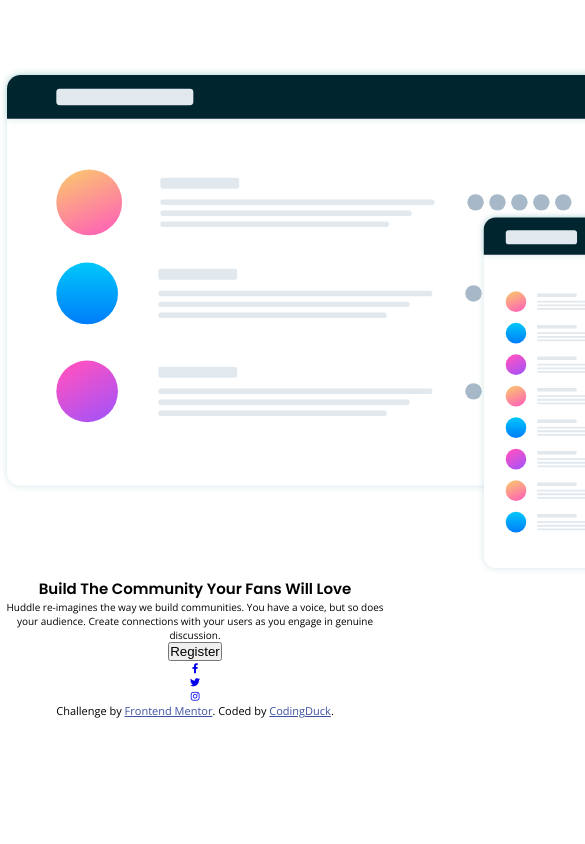
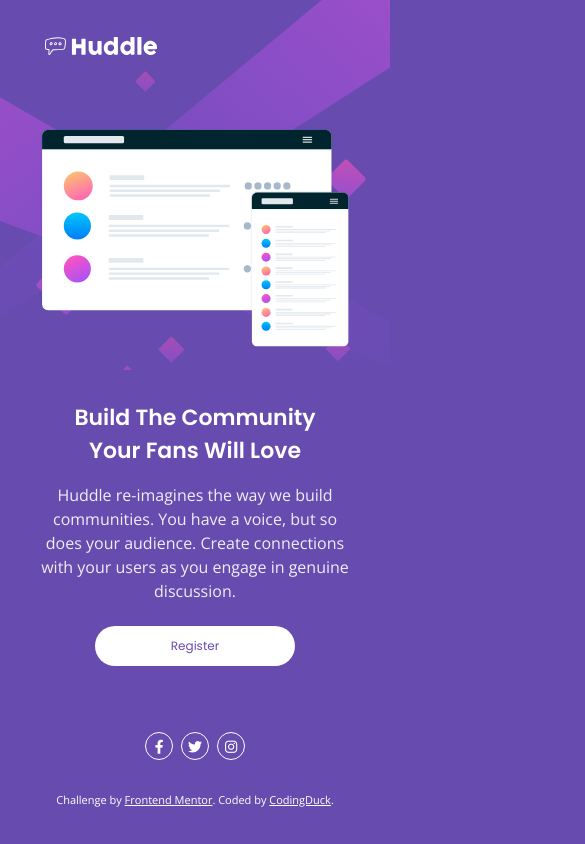
Before and after one commit to KaskaS-O/huddle-landing-page-with-single-introductory-section, a plain HTML site: page index.html in a window 390 px wide. Shown: the top 844 px of the page, 585 px wide, since content can reach past the window. Drawn offline with nearby package versions, Linux system fonts and the light colour scheme.

Commit message:
Create main mobile layout

```diff
--- a/index.html
+++ b/index.html
@@ -34,13 +34,13 @@
     </section>
 
     <section class="socials">
-      <div class="social--fb">
+      <div class="socials__social social--fb">
         <a href="#"><i class="fab fa-facebook-f"></i></a>
       </div>
-      <div class="social--twitter">
+      <div class="socials__social social--twitter">
         <a href="#"><i class="fab fa-twitter"></i></a>
       </div>
-      <div class="social--ig">
+      <div class="socials__social social--ig">
         <a href="#"><i class="fab fa-instagram"></i></a>
       </div>
     </section>
--- a/sass/_base.scss
+++ b/sass/_base.scss
@@ -2,6 +2,7 @@ body {
     font-size: 10px;
     font-family: 'Open Sans', sans-serif;
     text-align: center;
+    color: white;
 }
 
 h1 {
--- a/sass/style.scss
+++ b/sass/style.scss
@@ -2,10 +2,94 @@
 @import "base";
 @import "variables";
 
+body {
+    background-color: $violet;
+}
+
+
+.intro {
+    width: 100%;
+    background-image: url(../images/bg-mobile.svg);
+    background-size: cover;
+    background-position: left;
+    min-height: 370px;
+
+    &__logo {
+        text-align: left;
+        padding: 8% 10%;
+        margin-bottom: 8%;
+
+        img {
+            height: 3em;
+        }
+    }
+
+    &__image {
+
+        img {
+            width: 80%;
+        }
+
+    }
+}
+
+.about {
+    width: 100%;
+
+    &__title {
+        padding: 8% 12% 4%;
+        font-size: 2.2em;
+    }
+
+    &__text {
+        padding: 0 10%;
+        font-size: 1.6em;
+        line-height: 150%;
+        opacity: 0.9;
+    }
+
+    .btn--about {
+        margin: 6% auto 12%;
+        width: 200px;
+        height: 40px;
+        border: none;
+        border-radius: 20px;
+        background-color: white;
+        color: $violet;
+        font-family: 'Poppins', sans-serif;
+        font-size: 1.2em;
+    }
+}
+
+.socials {
+    width: 100px;
+    margin: 5% auto;
+    display: flex;
+    justify-content: space-between;
+
+    &__social {
+        height: 28px;
+        width: 28px;
+        border: 1px solid white;
+        border-radius: 50%;
+
+        a {
+            color: white;
+            font-size: 14px;
+            text-align: center;
+            line-height: 28px;
+        }
+    }
+}
+
+
 .attribution {
-    font-size: 11px; text-align: center;
+    width: 100%;
+    padding: 3%;
+    font-size: 11px;
+    text-align: center;
 
     a {
-         color: hsl(228, 45%, 44%);
+         color: white;
     }
 }
```
Also changed, not shown: css/style.css.
